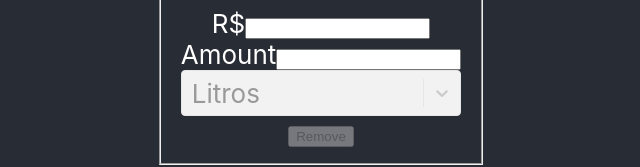
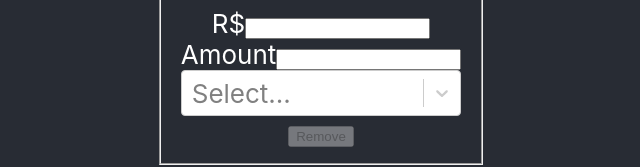
Before and after one commit to rafaelguinho/best-buy-calculator, a React (Create React App) app: page / in a window 1280 px wide. Shown: the part 372-539 px from the top of the page, without its empty margins (319-959 px from the left). Built offline with nearby package versions, Linux system fonts and the light colour scheme.

Commit message:
Include unit of measurement type, with this type is posssible to limit the secondaries options

```diff
--- a/src/calculator/BestBuy.jsx
+++ b/src/calculator/BestBuy.jsx
@@ -5,19 +5,26 @@ import Select from "react-select";
 
 function BestBuy() {
     const [selectedUnit, setSelectedUnit] = useState(null);
+    const [secondariesSelectedUnits, setSecondariesSelectedUnits] = useState([]);
+    const [secondaryOptions, setSecondaryOptions] = useState([]);
+
+    const unitTypes = {
+        LENGTH: 'Length',
+        VOLUME: 'Volume'
+    }
 
     const units = [
-        new Unit("Litros", 1000),
-        new Unit("ml", 1),
-        new Unit("Metros", 100),
-        new Unit("Centímetros", 1),
+        new Unit("Litros", 1000, unitTypes.VOLUME),
+        new Unit("ml", 1, unitTypes.VOLUME),
+        new Unit("Metros", 100, unitTypes.LENGTH),
+        new Unit("Centímetros", 1, unitTypes.LENGTH),
     ];
 
     let options = units.map((u) => {
-        return { value: u.label, label: u.label };
+        return { value: u.label, label: u.label, type: u.type };
     });
 
-    const { register, getValues, control, errors, handleSubmit } = useForm({
+    const { register, setValue, getValues, control, errors, handleSubmit } = useForm({
         defaultValues: { items: [{}, {}] },
     });
 
@@ -28,6 +35,29 @@ function BestBuy() {
             setSelectedUnit(options[0]);
         }
     }, [options]);
+
+    useEffect(() => {
+
+        if (!selectedUnit) return;
+
+        const newSecondaryOptions = units.filter(u => u.type === selectedUnit.type).map((u) => {
+            return { value: u.label, label: u.label, type: u.type };
+        });
+
+        setSecondaryOptions(newSecondaryOptions);
+
+    }, [selectedUnit]);
+
+    const clearAllOtherSelects = (index) => {
+        fields.forEach((item, idx) => {
+            if(idx === index) return;
+
+            setValue(`items[${idx}].unit`, null);
+
+            secondariesSelectedUnits[idx] = null;
+            setSecondariesSelectedUnits(secondariesSelectedUnits);
+        });
+    };
 
     const fieldChanged = (e) => {
         console.log(getValues());
@@ -57,37 +87,28 @@ function BestBuy() {
                                 <Controller
                                     name={`${fieldName}.unit`}
                                     control={control}
-                                    defaultValue={options[0]}
-                                    value={selectedUnit || options[0]}
                                     render={(props) => {
                                         return <Select
                                             ref={register}
-                                            options={options}
-                                            value={selectedUnit}
-                                            isDisabled={index > 0}
+                                            value={index == 0 ? selectedUnit : secondariesSelectedUnits[index]}
+                                            options={index == 0 ? options : secondaryOptions}
                                             onChange={(e) => {
                                                 props.onChange(e);
-                                                setSelectedUnit(e);
-                                                console.log(selectedUnit);
+
+                                                if(index == 0){
+                                                    setSelectedUnit(e);
+                                                    clearAllOtherSelects(index);
+                                                }else{
+                                                    secondariesSelectedUnits[index] = e;
+                                                    setSecondariesSelectedUnits(secondariesSelectedUnits);
+                                                }
+
                                                 fieldChanged(e);
                                             }}
                                         />
                                     }}
 
                                 />
-
-                                {/* <Select
-
-                                    ref={register}
-                                    options={options}
-                                    isDisabled={index > 0}
-                                    defaultValue={options[0]}
-                                    name={`${fieldName}.unit`}
-                                    onChange={(e) => {
-                                        setSelectedUnit(e);
-                                        fieldChanged(e);
-                                    }}
-                                /> */}
                             </div>
 
                             <div>
--- a/src/modules/unit.js
+++ b/src/modules/unit.js
@@ -1,7 +1,8 @@
 class Unit{
-    constructor(label, basicValue){
+    constructor(label, basicValue, type){
         this.label = label;
         this.basicValue = basicValue;
+        this.type = type;
     }
 }
 
```
Also changed, not shown: 1 other file (tests, documents, lock files or other folders).
